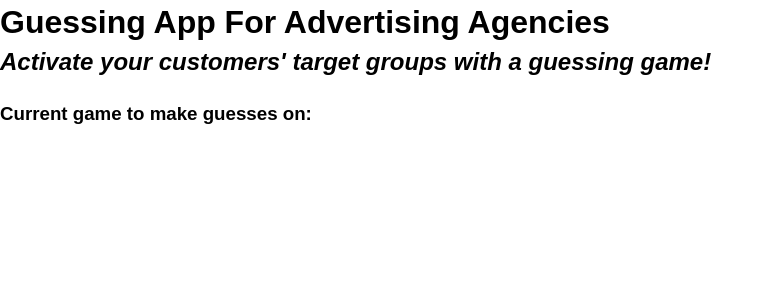
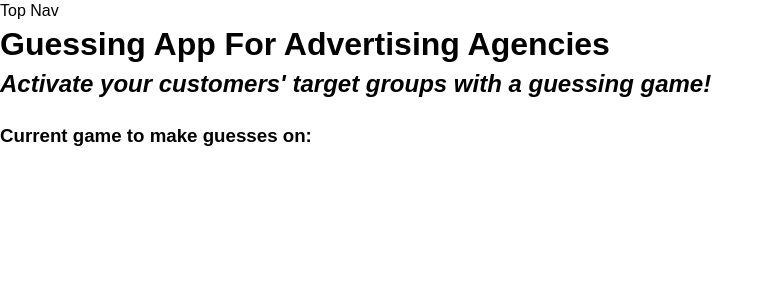
Before and after one commit to carlschlyter/my_thesis_b, a React (Create React App) app: page / in a window 1280 px wide. Shown: the top 300 px of the page, without its empty margins (0-774 px from the left). Built offline with nearby package versions, Linux system fonts and the light colour scheme; no server answers.

Commit message:
added topnav component with just initial content

```diff
--- a/src/App.js
+++ b/src/App.js
@@ -1,8 +1,10 @@
 import React, { Component } from 'react';
 import StartPage from './components/StartPage';
+import Choices from './components/Choices';
+import Topnav from './components/Topnav';
 import './App.css';
 import axios from 'axios';
-import Choices from './components/Choices';
+
 
 class App extends Component {
 
@@ -18,6 +20,7 @@ componentDidMount(){
   render() {
     return (
       <div className="App">
+        <Topnav />
         <StartPage  />
         <Choices choices={this.state.choices}/>
       </div>
--- /dev/null
+++ b/src/components/Topnav.js
@@ -0,0 +1,11 @@
+import React, { Component } from 'react'
+
+export default class Topnav extends Component {
+    render() {
+        return (
+            <div>
+                <p>Top Nav</p>
+            </div>
+        )
+    }
+}
```
